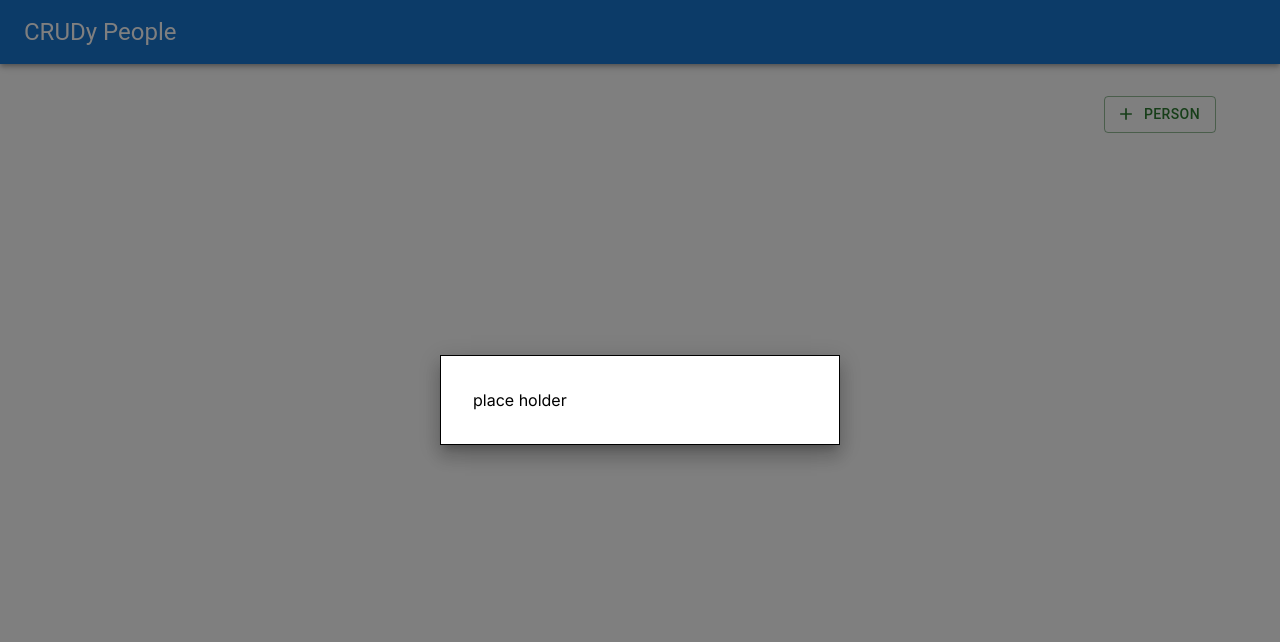
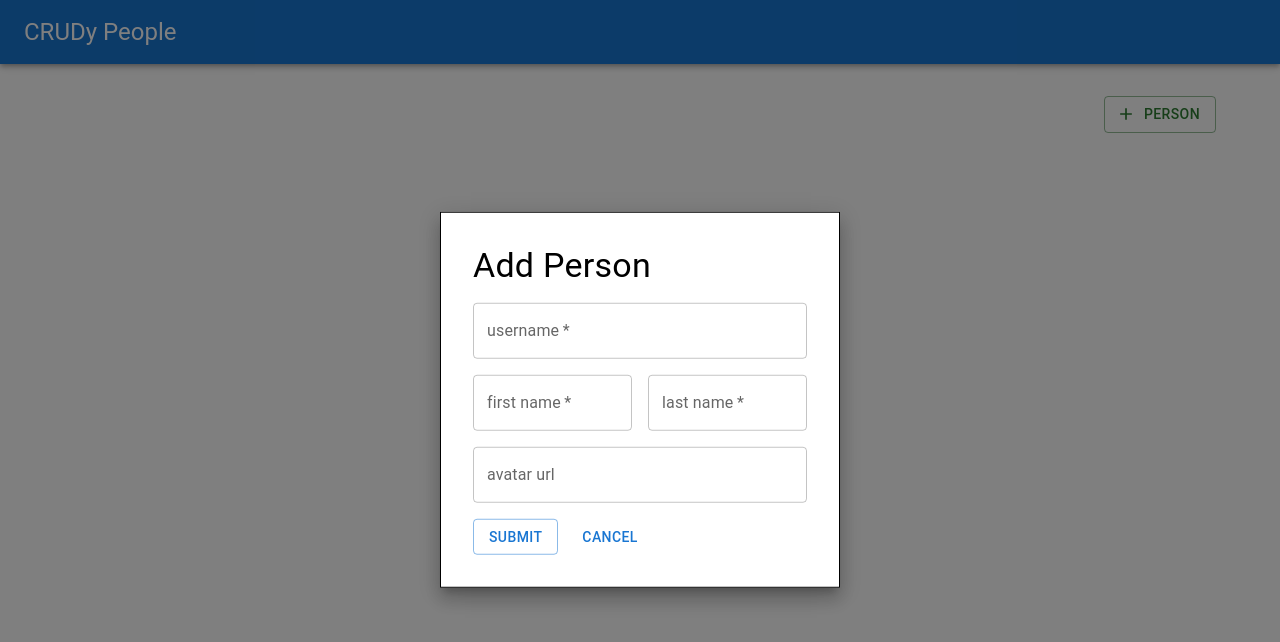
Before and after one commit to adamk1230/crudy-people, a Next.js app: page / in a window 1280 px wide. Both pictures are taken after a click on the button "PERSON". Shown: the top 642 px of the page. Built offline with nearby package versions, Linux system fonts and the light colour scheme.

Commit message:
adds PersonInformation

```diff
--- a/src/components/AddPersonModal/AddPersonModal.tsx
+++ b/src/components/AddPersonModal/AddPersonModal.tsx
@@ -1,5 +1,6 @@
 import { FC } from 'react';
 import { Modal } from '@/components/Modal';
+import { PersonInformation } from '../PersonInformation';
 
 interface AddPersonModalProps {
   closeModal: () => void;
@@ -21,7 +22,7 @@ export const AddPersonModal: FC<AddPersonModalProps> = ({
       closeModal={closeModal}
       ariaLabel={ModalLabel}
     >
-      <h1>place holder</h1>
+      <PersonInformation closeModal={closeModal} />
     </Modal>
   );
 };
--- /dev/null
+++ b/src/components/PersonInformation/PersonInformation.tsx
@@ -0,0 +1,236 @@
+'use client';
+import { FC, useReducer, ChangeEvent } from 'react';
+import Grid from '@mui/material/Unstable_Grid2';
+import TextField from '@mui/material/TextField';
+import Typography from '@mui/material/Typography';
+import Button from '@mui/material/Button';
+import Stack from '@mui/material/Stack';
+
+type State = {
+  username: string;
+  firstName: string;
+  lastName: string;
+  avatarUrl: string;
+  usernameError: boolean;
+  firstNameError: boolean;
+  lastNameError: boolean;
+  usernameTouched: boolean;
+  firstNameTouched: boolean;
+  lastNameTouched: boolean;
+};
+
+type Action =
+  | { type: 'SET_USERNAME'; payload: string }
+  | { type: 'SET_FIRSTNAME'; payload: string }
+  | { type: 'SET_LASTNAME'; payload: string }
+  | { type: 'SET_AVATARURL'; payload: string }
+  | { type: 'VALIDATE_USERNAME' }
+  | { type: 'VALIDATE_FIRSTNAME' }
+  | { type: 'VALIDATE_LASTNAME' }
+  | { type: 'VALIDATE_FIELDS' };
+
+const reducer = (state: State, action: Action): State => {
+  switch (action.type) {
+    case 'SET_USERNAME':
+      return { ...state, username: action.payload };
+    case 'SET_FIRSTNAME':
+      return { ...state, firstName: action.payload };
+    case 'SET_LASTNAME':
+      return { ...state, lastName: action.payload };
+    case 'SET_AVATARURL':
+      return { ...state, avatarUrl: action.payload };
+    case 'VALIDATE_USERNAME':
+      return {
+        ...state,
+        usernameError: state.username === '',
+        usernameTouched: true,
+      };
+    case 'VALIDATE_FIRSTNAME':
+      return {
+        ...state,
+        firstNameError: state.firstName === '',
+        firstNameTouched: true,
+      };
+    case 'VALIDATE_LASTNAME':
+      return {
+        ...state,
+        lastNameError: state.lastName === '',
+        lastNameTouched: true,
+      };
+    case 'VALIDATE_FIELDS':
+      return {
+        ...state,
+        usernameError: state.username === '',
+        usernameTouched: true,
+        firstNameError: state.firstName === '',
+        firstNameTouched: true,
+        lastNameError: state.lastName === '',
+        lastNameTouched: true,
+      };
+    default:
+      return state;
+  }
+};
+
+export enum PersonInformationConstant {
+  AvatarUrl = 'avatar url',
+  FirstNameLabel = 'first name',
+  LastNameLabel = 'last name',
+  UsernameLabel = 'username',
+  SubmitText = 'Submit',
+  CancelText = 'Cancel',
+}
+const {
+  AvatarUrl,
+  FirstNameLabel,
+  LastNameLabel,
+  UsernameLabel,
+  SubmitText,
+  CancelText,
+} = PersonInformationConstant;
+
+export interface PersonInformationProps {
+  closeModal?: () => void;
+}
+
+export const PersonInformation: FC<PersonInformationProps> = ({
+  closeModal,
+}) => {
+  const initialState: State = {
+    username: '',
+    firstName: '',
+    lastName: '',
+    avatarUrl: '',
+    usernameError: false,
+    firstNameError: false,
+    lastNameError: false,
+    usernameTouched: false,
+    firstNameTouched: false,
+    lastNameTouched: false,
+  };
+  const [state, dispatch] = useReducer(reducer, initialState);
+
+  const handleInputChange = (event: ChangeEvent<HTMLInputElement>) => {
+    const { name, value } = event.target;
+    dispatch({
+      type: `SET_${name.toUpperCase()}` as Action['type'],
+      payload: value,
+    });
+  };
+
+  const handleInputBlur = (field: string) => {
+    switch (field) {
+      case 'username':
+        dispatch({ type: 'VALIDATE_USERNAME' });
+        break;
+      case 'firstName':
+        dispatch({ type: 'VALIDATE_FIRSTNAME' });
+        break;
+      case 'lastName':
+        dispatch({ type: 'VALIDATE_LASTNAME' });
+        break;
+      default:
+        break;
+    }
+  };
+
+  const handleAdd = () => {
+    const { firstName, lastName, username, avatarUrl } = state;
+    dispatch({ type: 'VALIDATE_FIELDS' });
+
+    if (firstName && lastName && username) {
+      // place holder write data
+      closeModal?.();
+    }
+  };
+
+  const title = 'Add Person';
+
+  return (
+    <Grid container spacing={2}>
+      <Grid xs={12}>
+        <Typography variant="h4" className="text-brilliant-blue">
+          {title}
+        </Typography>
+      </Grid>
+      <Grid xs={12}>
+        <TextField
+          label={UsernameLabel}
+          name="username"
+          value={state.username}
+          onChange={handleInputChange}
+          onBlur={() => handleInputBlur('username')}
+          error={state.usernameError && state.usernameTouched}
+          helperText={
+            state.usernameError && state.usernameTouched
+              ? 'User name is required'
+              : ''
+          }
+          fullWidth
+          required
+        />
+      </Grid>
+      <Grid xs={12} sm={6}>
+        <TextField
+          label={FirstNameLabel}
+          name="firstName"
+          value={state.firstName}
+          onChange={handleInputChange}
+          onBlur={() => handleInputBlur('firstName')}
+          error={state.firstNameError && state.firstNameTouched}
+          helperText={
+            state.firstNameError && state.firstNameTouched
+              ? 'First name is required'
+              : ''
+          }
+          fullWidth
+          required
+        />
+      </Grid>
+      <Grid xs={12} sm={6}>
+        <TextField
+          label={LastNameLabel}
+          name="lastName"
+          value={state.lastName}
+          onChange={handleInputChange}
+          onBlur={() => handleInputBlur('lastName')}
+          error={state.lastNameError && state.lastNameTouched}
+          helperText={
+            state.lastNameError && state.lastNameTouched
+              ? 'Last name is required'
+              : ''
+          }
+          fullWidth
+          required
+        />
+      </Grid>
+      <Grid xs={12}>
+        <TextField
+          label={AvatarUrl}
+          name="avatarUrl"
+          value={state.avatarUrl}
+          onChange={handleInputChange}
+          fullWidth
+        />
+      </Grid>
+      <Grid>
+        <Stack spacing={2} direction="row">
+          <Button
+            type="submit"
+            variant="outlined"
+            color="primary"
+            onClick={handleAdd}
+            role="button"
+          >
+            {SubmitText}
+          </Button>
+          {closeModal && (
+            <Button variant="text" onClick={closeModal} role="button">
+              {CancelText}
+            </Button>
+          )}
+        </Stack>
+      </Grid>
+    </Grid>
+  );
+};
--- /dev/null
+++ b/src/components/PersonInformation/index.ts
@@ -0,0 +1 @@
+export * from './PersonInformation';
```
Also changed, not shown: 1 other file (tests, documents, lock files or other folders).
